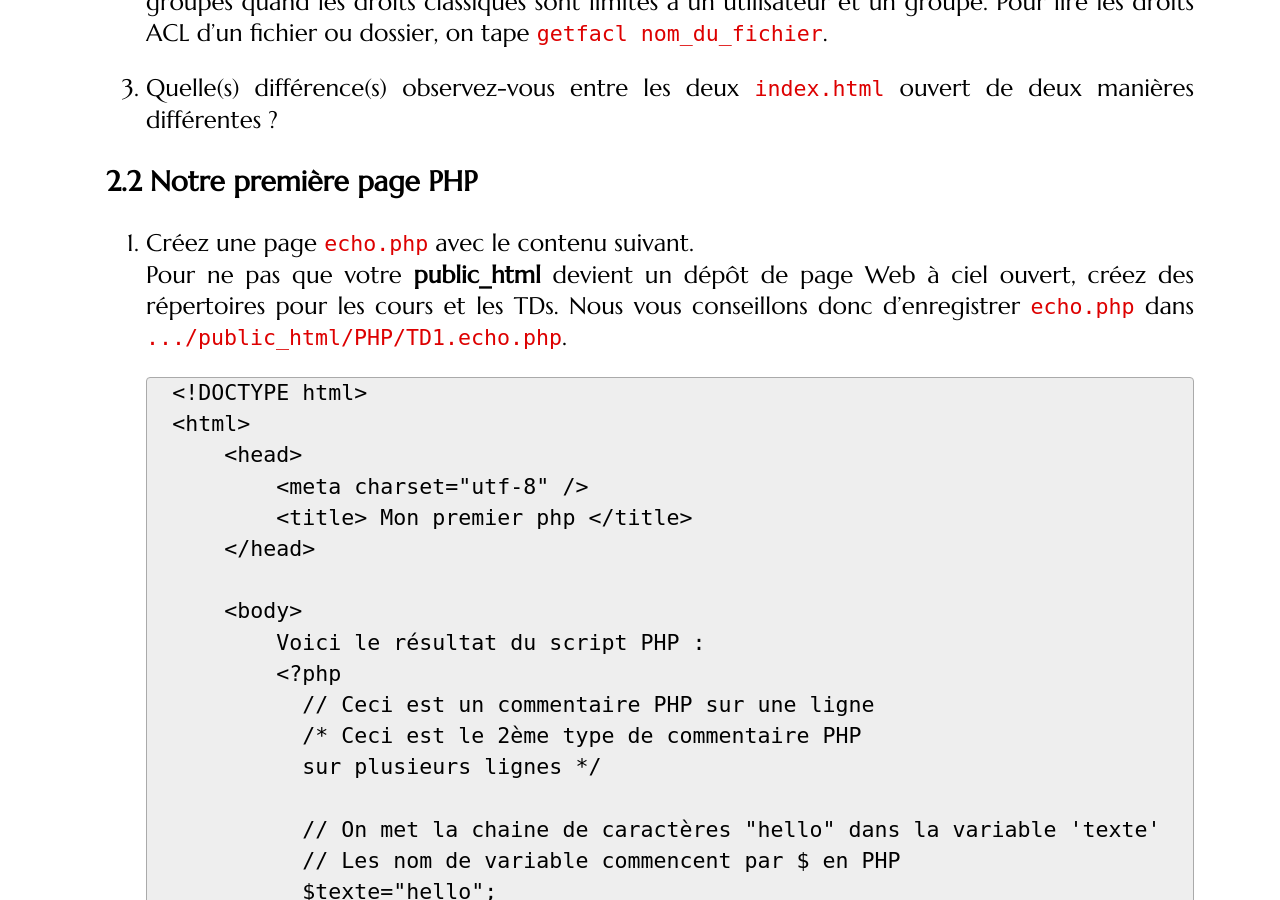
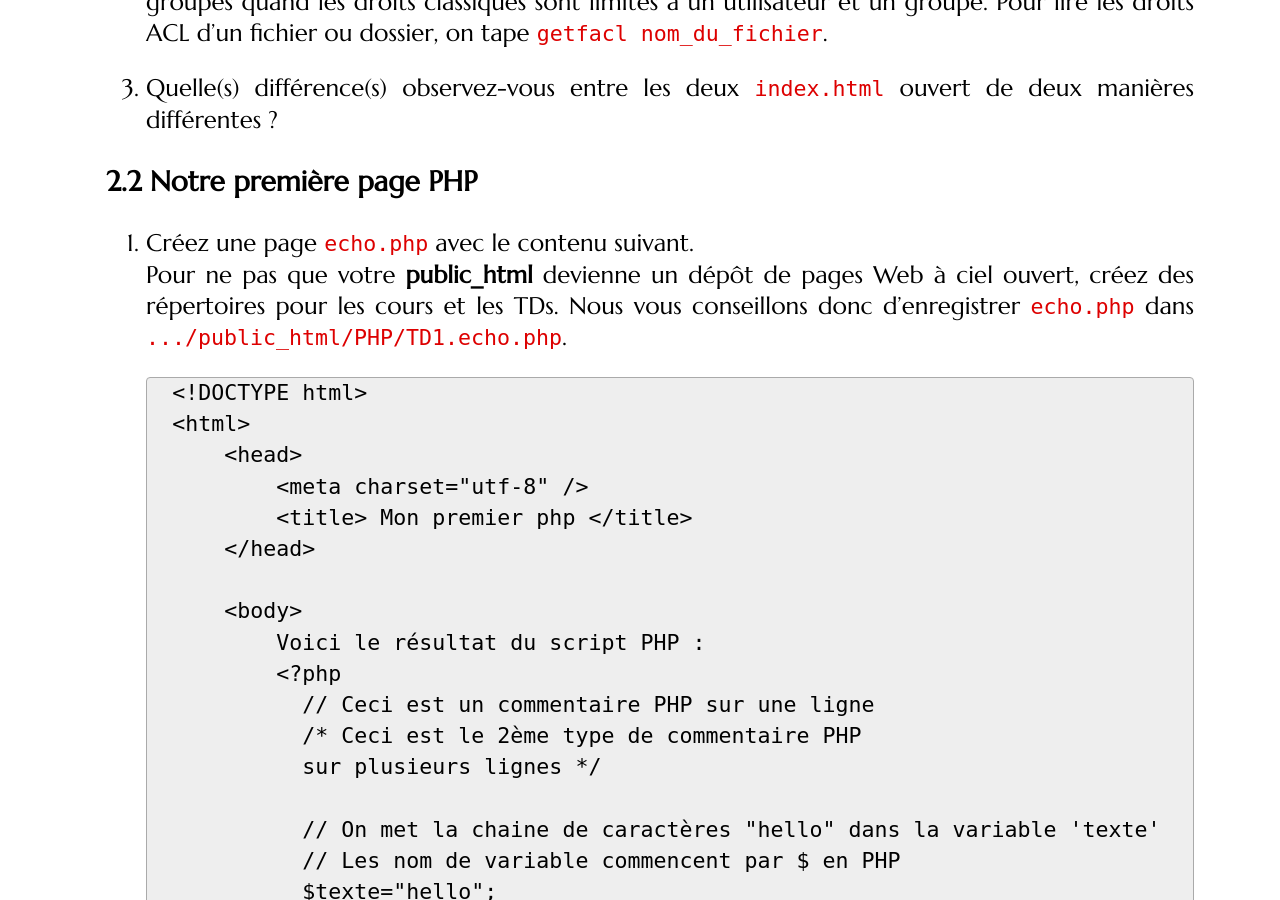
Before and after one commit to romainlebreton/R3.01-DeveloppementWeb, a Jekyll site: the page built from tutorials/tutorial1.md, in a window 1280 px wide and 900 px high, scrolled down 2155 px. Built offline with Jekyll 4.4.1, drawn with Linux system fonts in a browser that asks for light colours; some web fonts are replaced.

Commit message:
Update tutorial1.md

```diff
--- a/tutorials/tutorial1.md
+++ b/tutorials/tutorial1.md
@@ -92,7 +92,7 @@ deux manières différentes ?
 ### Notre première page PHP
 
 4. Créez une page `echo.php` avec le contenu suivant.
-   Pour ne pas que votre **public_html** devient un dépôt de page Web à ciel
+   Pour ne pas que votre **public_html** devienne un dépôt de pages Web à ciel
    ouvert, créez des répertoires pour les cours et les TDs. Nous vous
    conseillons donc d'enregistrer `echo.php` dans
    `.../public_html/PHP/TD1.echo.php`.
```
